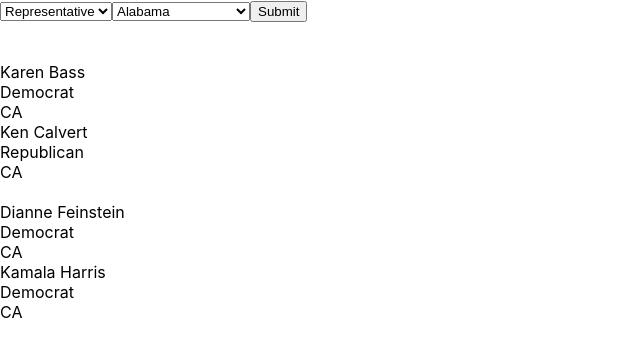
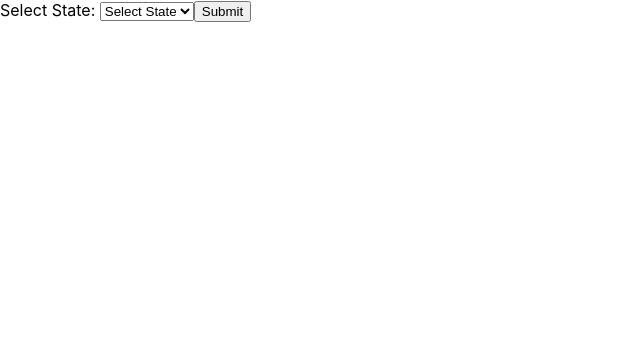
Before and after one commit to mcoreycoder/whoismyrepresentative, a React (Create React App) app: page / in a window 1280 px wide. Shown: the top 356 px of the page, without its empty margins (0-640 px from the left). Built offline with nearby package versions, Linux system fonts and the light colour scheme.

Commit message:
fetch example implemented

```diff
--- a/package.json
+++ b/package.json
@@ -5,7 +5,8 @@
   "dependencies": {
     "react": "^16.7.0",
     "react-dom": "^16.7.0",
-    "react-scripts": "2.1.3"
+    "react-scripts": "2.1.3",
+    "typescript": "^3.2.4"
   },
   "scripts": {
     "start": "react-scripts start",
--- a/src/App.js
+++ b/src/App.js
@@ -1,6 +1,6 @@
 import React, { Component, Fragment } from 'react';
 import './App.css';
-import SelectForm from './components/SelectForm';
+// import SelectForm from './components/SelectForm';
 import Reps from './components/Reps';
 
 
@@ -8,7 +8,7 @@ class App extends Component {
   render() {
     return (
       <Fragment>
-        <SelectForm />
+        {/* <SelectForm /> */}
         <Reps />
       </Fragment>
 
--- a/src/Components/Reps.js
+++ b/src/Components/Reps.js
@@ -1,34 +1,52 @@
 import React, { Component, Fragment } from 'react'
 
-import RepsData from '../testdata/repsdata'
-import SensData from '../testdata/sensdata'
+// import RepsData from '../testdata/repsdata'
+// import SensData from '../testdata/sensdata'
 
-import {repState} from '../filters'
+import { repState } from '../filters'
 
 import Rep from './Rep'
 
 export default class extends Component {
+    state = {
+        selectState: '',
+        repsmapped: [],
+
+    }
 
     renderReps = () => {
-        return repState().map(person => <Rep rep={person}/>)
+        // return repState(this.state.selectState).map(person => <Rep rep={person} />)
+        return repState(this.state.selectState).map(person => <Rep rep={person} />)
     }
 
-    renderSens = () => {
-        return SensData.map(person => <Rep rep={person}/>)
+    submitHandler = async (event) => {
+        event.preventDefault()
+        const UtahReps = await fetch('http://localhost:3000/representatives/ut')
+            .then(result => result.json())
+        console.log(UtahReps)
+        // this.setState({ repsmapped: this.renderReps(this.state.selectState) })
     }
 
     render() {
-        const repsmapped = this.renderReps()
-        const sensmapped = this.renderSens()
-
+        // const repsmapped = this.renderReps()
+        const option = (<option value='TX'>Texas</option>)
         return (
             <Fragment>
-                {/* {filters} */}
-                <br/>
-                <br/>
-                {repsmapped}
-                <br/>
-                {sensmapped}
+                <form onSubmit={this.submitHandler}>
+                    Select State: {" "}
+                    <select onChange={event => this.setState({ selectState: event.target.value })}>
+                        <option>Select State</option>
+                        <option value="CA">CA</option>
+                        <option vlaue="UT">UT</option>
+                        {option}
+                    </select>
+                    <input type="submit" value="Submit"></input>
+                </form>
+                <br />
+                <br />
+                {this.state.repsmapped}
+                <br />
+                {/* {sensmapped} */}
             </Fragment>
         )
     }
--- a/src/filters/index.js
+++ b/src/filters/index.js
@@ -1,4 +1,8 @@
-import RepsData from '../testdata/repsdata'
-import SensData from '../testdata/sensdata'
+// import RepsData from '../testdata/repsdata'
+// // import SensData from '../testdata/sensdata'
+// import {findRepresentativesByState} from '../../server/find-rep-api'
 
-export const repState = () => RepsData.filter(person => person.state = "CA")
+// export const repState = (selectState) => RepsData.filter(person => person.state === selectState)
+// // export const repState2 = (selectState) => findRepresentativesByState.filter(person => person.state === selectState)
+
+// // export const repState = () => RepsData.filter(person => person.state = "UT")
--- a/src/testdata/repsdata.json
+++ b/src/testdata/repsdata.json
@@ -8,6 +8,25 @@
       "name": "Ken Calvert",
       "party": "Republican",
       "state": "CA"
+   },
+   {
+      "name": "Rob Bishop",
+      "party": "Republican",
+      "state": "UT"
+   },
+   {
+      "name": "Chris Stewart",
+      "party": "Republican",
+      "state": "UT"
+   },
+   {
+      "name": "John Curtis",
+      "party": "Republican",
+      "state": "UT"
+   },
+   {
+      "name": "Ben McAdams",
+      "party": "Democrat",
+      "state": "UT"
    }
-
 ]
--- a/src/testdata/sensdata.json
+++ b/src/testdata/sensdata.json
@@ -8,5 +8,15 @@
         "name": "Kamala Harris",
         "party": "Democrat",
         "state": "CA"
+    },
+    {
+        "name": "Mike Lee",
+        "party": "Republican",
+        "state": "UT"
+    },
+    {
+        "name": "Mitt Romney",
+        "party": "Republican",
+        "state": "UT"
     }
 ]
```
Also changed, not shown: 2 other files (tests, documents, lock files or other folders). Lines whose indentation alone changed are shown as unchanged.
